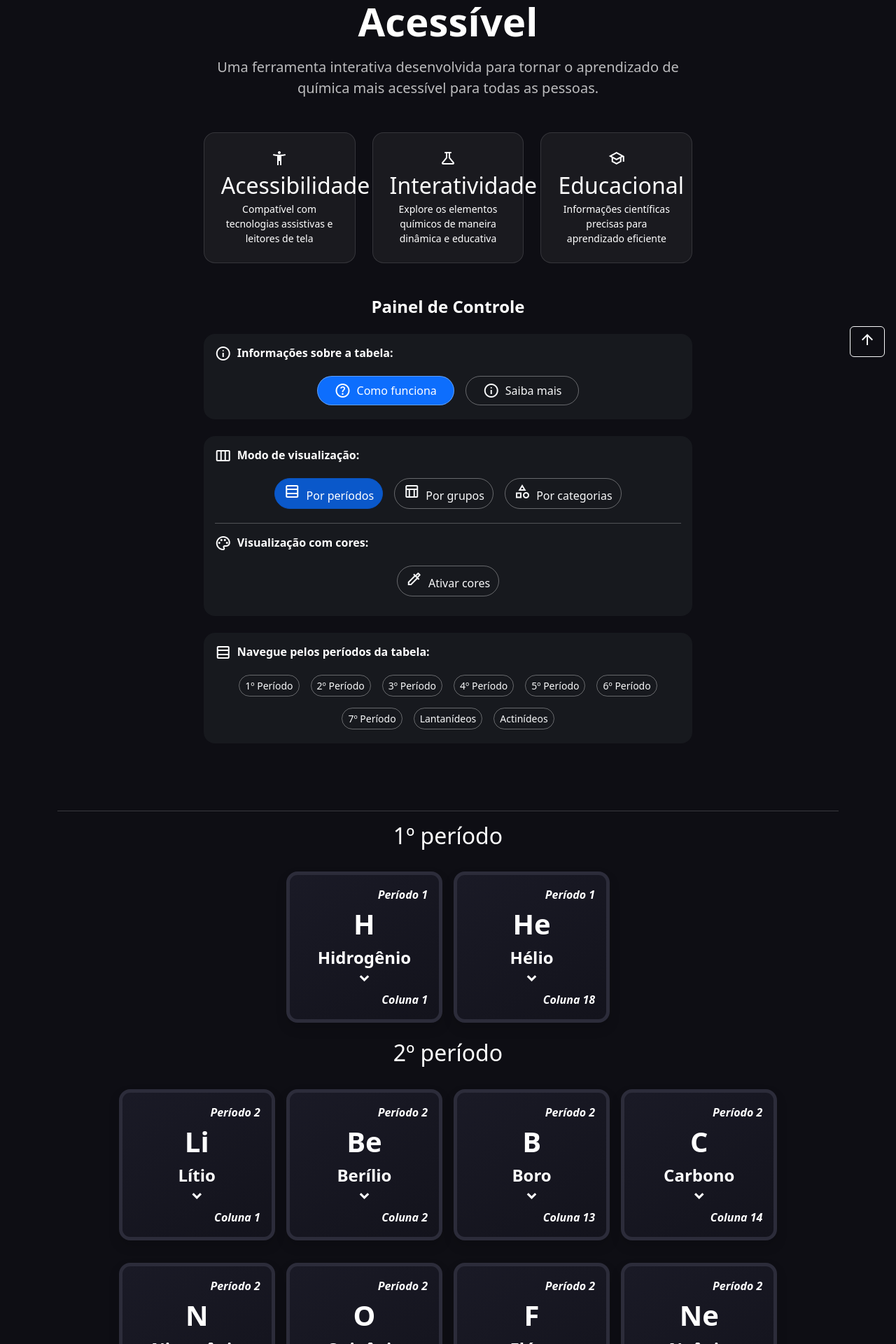
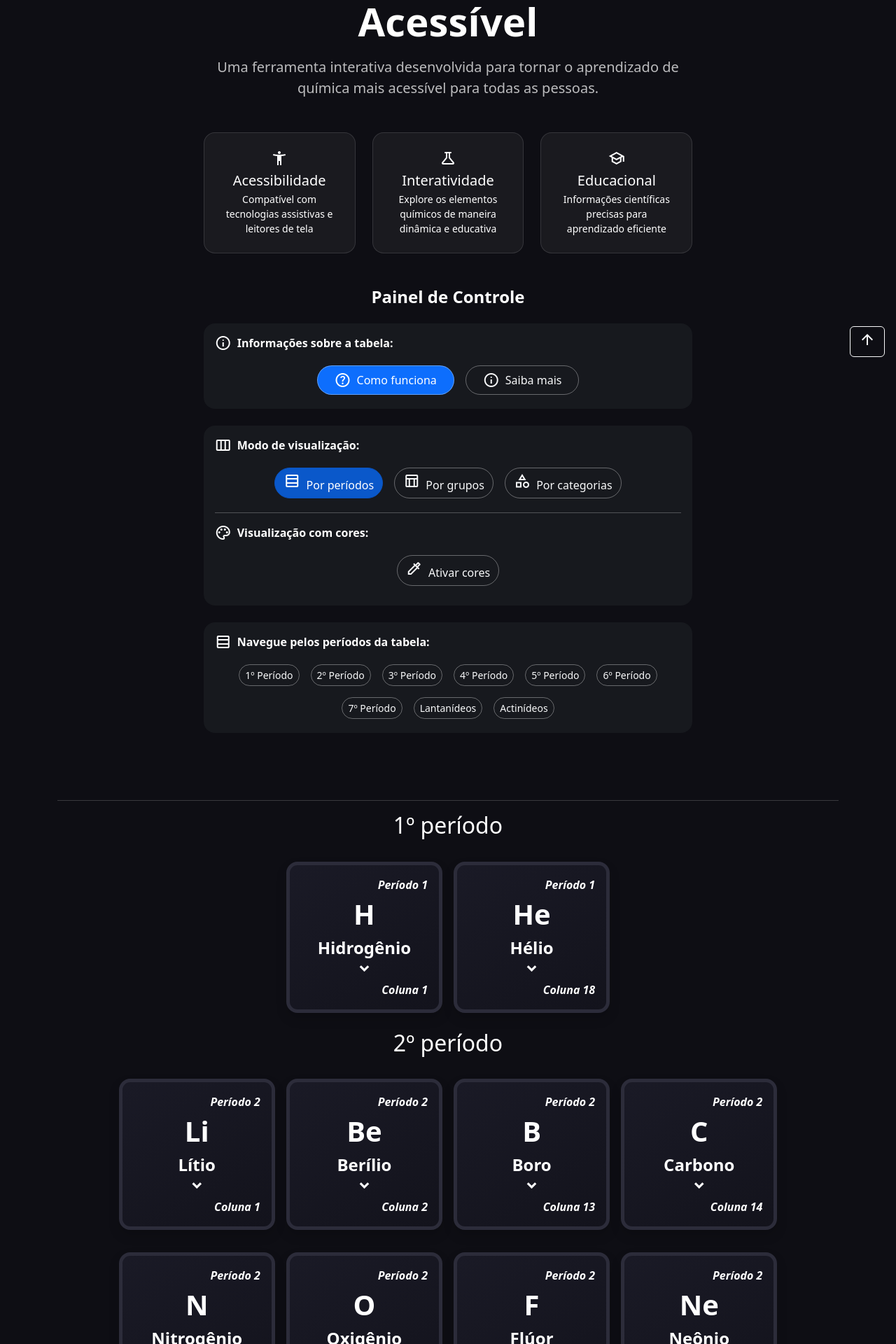
Before and after one commit to Loui77BA/pcd-na-escola, a Jekyll site: the page built from _ferramentas/ferramentas-tabela-periodica-acessivel-para-pessoas-com-deficiencia.md, in a window 1280 px wide. Shown: the part 374-2294 px from the top of the page at 70% size. Built offline with Jekyll 4.4.1, drawn with Linux system fonts in a browser that asks for light colours; nearby versions of some CDN libraries.

Commit message:
ajuste tabela artigo e ferramenta

```diff
--- a/_ferramentas/ferramentas-tabela-periodica-acessivel-para-pessoas-com-deficiencia.md
+++ b/_ferramentas/ferramentas-tabela-periodica-acessivel-para-pessoas-com-deficiencia.md
@@ -356,21 +356,21 @@ description: "Conheça a Tabela Periódica Acessível, uma ferramenta desenvolvi
           <div class="col-md-4 mb-4">
             <section class="feature-card h-100" role="region" aria-labelledby="feat-a11y-title" aria-describedby="feat-a11y-desc">
               <span class="material-symbols-outlined d-block mb-2" aria-hidden="true">accessibility_new</span>
-              <h2 id="feat-a11y-title" class="mb-1" role="text">Acessibilidade</h2>
+              <h2 id="feat-a11y-title" class="mb-1 h5" role="text">Acessibilidade</h2>
               <p id="feat-a11y-desc" class="small mb-0">Compatível com tecnologias assistivas e leitores de tela</p>
             </section>
           </div>
           <div class="col-md-4 mb-4">
             <section class="feature-card h-100" role="region" aria-labelledby="feat-inter-title" aria-describedby="feat-inter-desc">
               <span class="material-symbols-outlined d-block mb-2" aria-hidden="true">science</span>
-              <h2 id="feat-inter-title" class="mb-1" role="text">Interatividade</h2>
+              <h2 id="feat-inter-title" class="mb-1 h5" role="text">Interatividade</h2>
               <p id="feat-inter-desc" class="small mb-0">Explore os elementos químicos de maneira dinâmica e educativa</p>
             </section>
           </div>
           <div class="col-md-4 mb-4">
             <section class="feature-card h-100" role="region" aria-labelledby="feat-edu-title" aria-describedby="feat-edu-desc">
               <span class="material-symbols-outlined d-block mb-2" aria-hidden="true">school</span>
-              <h2 id="feat-edu-title" class="mb-1" role="text">Educacional</h2>
+              <h2 id="feat-edu-title" class="mb-1 h5" role="text">Educacional</h2>
               <p id="feat-edu-desc" class="small mb-0">Informações científicas precisas para aprendizado eficiente</p>
             </section>
           </div>
```
